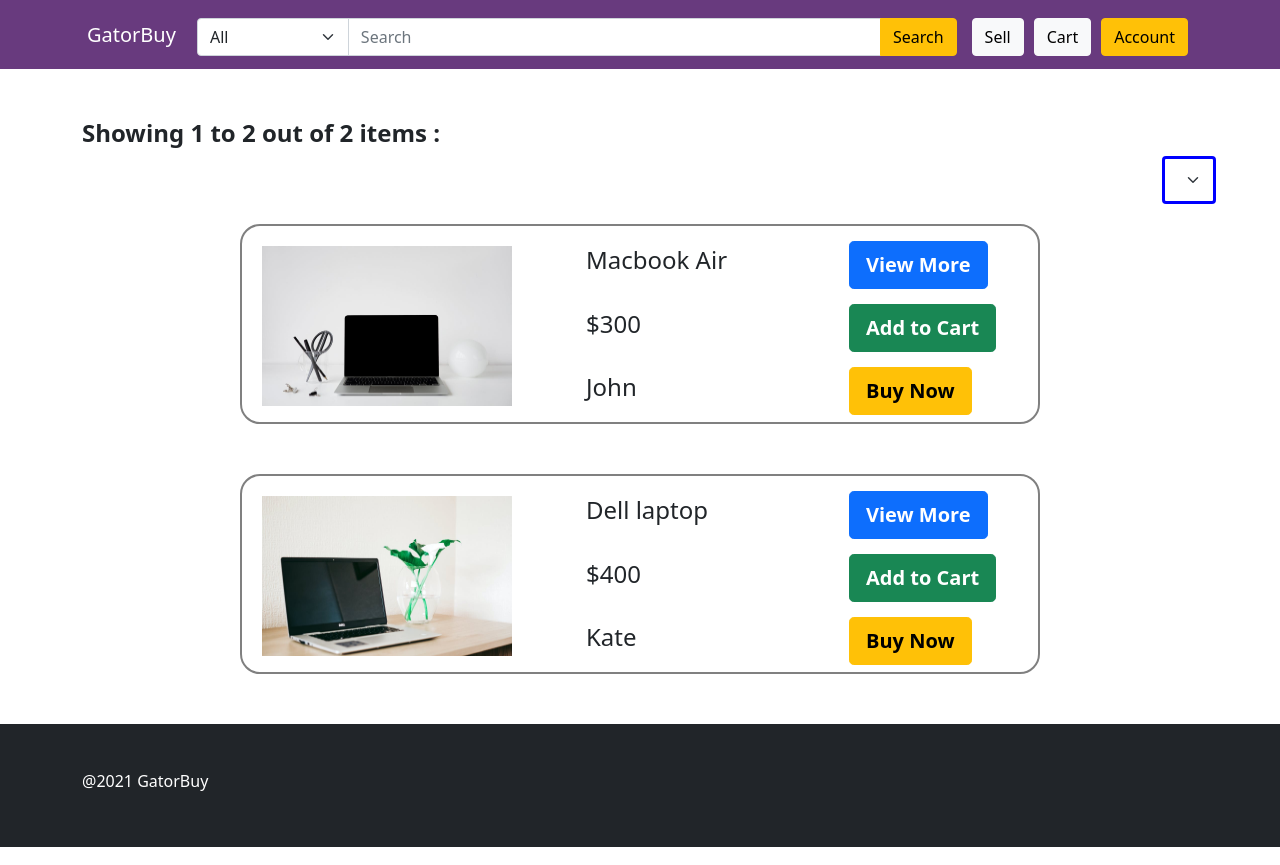
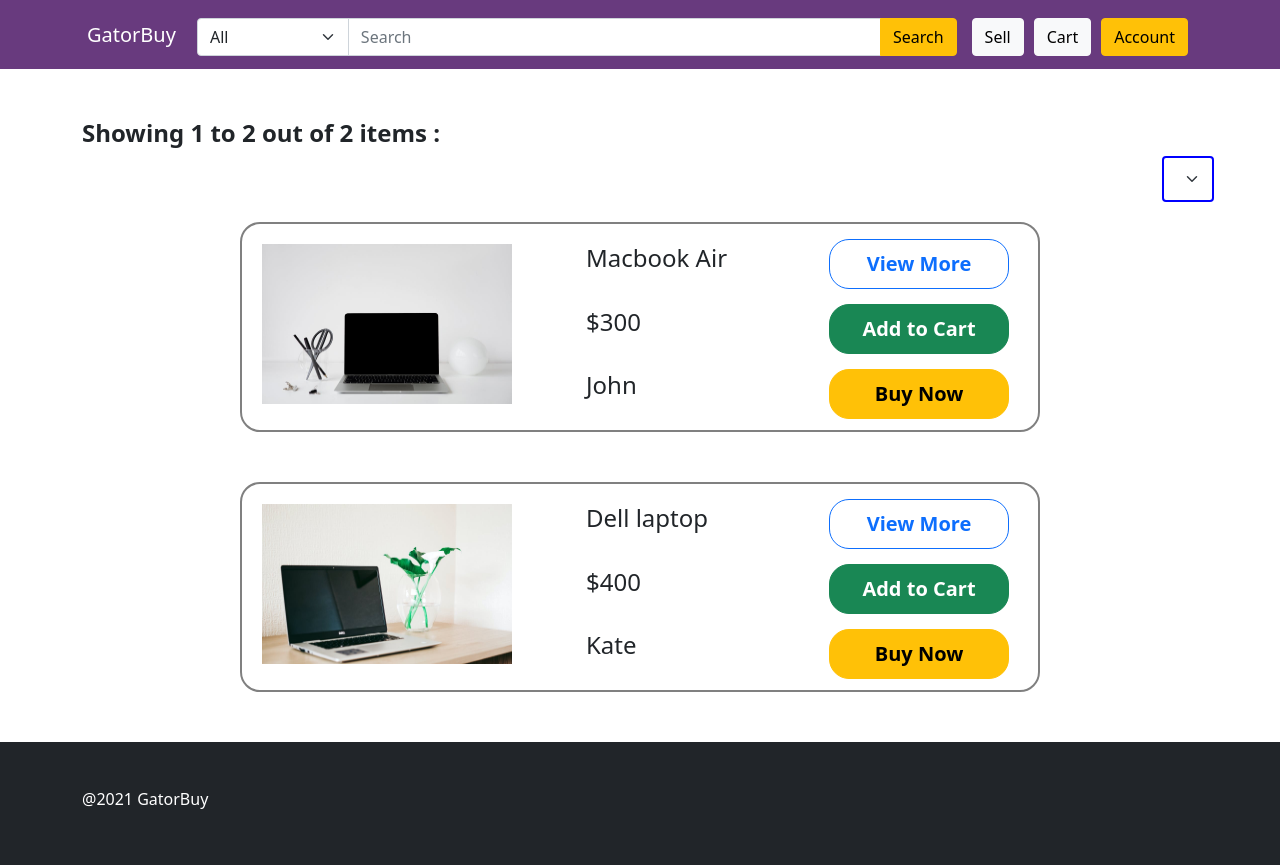
Before and after one commit to ohlesl1e/csc642-team11, a React (Create React App) app in the folder source/: page /Search in a window 1280 px wide. Built offline with nearby package versions, Linux system fonts and the light colour scheme.

Commit message:
change style

```diff
--- a/source/src/pages/Result.js
+++ b/source/src/pages/Result.js
@@ -28,9 +28,9 @@ function Result() {
                             </Row>
                             <Row>
                                 <div>
-                                    <Col><Button variant='outline-primary' size="lg" style={{ fontWeight: 'bold',marginBottom:'40px',width:'350px',height:'60px' }}>Questions? Contact with seller!</Button></Col>
-                                    <Col><Button variant='success' size="lg" style={{ fontWeight: 'bold',marginBottom:'20px',width:'350px',height:'60px'}}>Add to Cart</Button></Col>
-                                    <Col><Button variant='warning' size="lg" style={{ fontWeight: 'bold',marginBottom:'20px',width:'350px',height:'60px' }}>Buy Now</Button></Col>
+                                    <Col><Button variant='outline-primary' size="lg" style={{ fontWeight: 'bold',marginBottom:'40px',width:'350px',height:'60px',borderRadius: '20px' }}>Questions? Contact with seller!</Button></Col>
+                                    <Col><Button variant='success' size="lg" style={{ fontWeight: 'bold',marginBottom:'20px',width:'350px',height:'60px',borderRadius: '20px'}}>Add to Cart</Button></Col>
+                                    <Col><Button variant='warning' size="lg" style={{ fontWeight: 'bold',marginBottom:'20px',width:'350px',height:'60px',borderRadius: '20px' }}>Buy Now</Button></Col>
                                 </div>
                             </Row>
                         </Col>
--- a/source/src/pages/Search.js
+++ b/source/src/pages/Search.js
@@ -10,14 +10,14 @@ function Search() {
                 <h4 style={{ fontWeight: 'bold', marginTop: '50px' }}>Showing 1 to 2 out of 2 items : </h4>
                 <div style={{ marginLeft: '1080px', marginBottom: '20px' }}>
                     <Form>
-                        <Form.Select defaultValue='All' style={{ fontWeight: 'bold', fontSize: '20px', color: '#224466', border: '3px solid blue' }}>
+                        <Form.Select defaultValue='All' style={{ fontWeight: 'bold', fontSize: '20px', color: '#224466', border: '2px solid blue' }}>
                             <option>Price: low to high</option>
                             <option>Price: high to low</option>
                         </Form.Select>
                     </Form>
                 </div>
                 <div id="result-cards">
-                    <div id="result-card1" style={{ border: '2px solid grey', borderRadius: '20px', width: '800px', height: '200px', margin: 'auto', marginBottom: '50px' }}>
+                    <div id="result-card1" style={{ border: '2px solid grey', borderRadius: '20px', width: '800px', height: '210px', margin: 'auto', marginBottom: '50px' }}>
                         <Row>
                             <Col>
                                 <div style={{ marginTop: '20px', marginLeft: '20px' }}>
@@ -32,15 +32,15 @@ function Search() {
                                 </div>
                             </Col>
                             <Col>
-                                <div style={{ marginLeft: '50px' }}>
-                                    <Button variant='primary' size="lg" style={{ fontWeight: 'bold', marginTop: '15px' }}>View More</Button>
-                                    <Button variant='success' size="lg" style={{ fontWeight: 'bold', marginTop: '15px' }}>Add to Cart</Button>
-                                    <Button variant='warning' size="lg" style={{ fontWeight: 'bold', marginTop: '15px' }}>Buy Now</Button>
+                                <div style={{ marginLeft: '30px' }}>
+                                    <Button variant='outline-primary' size="lg" style={{ fontWeight: 'bold', marginTop: '15px',width:'180px',height:'50px',borderRadius: '20px'}}>View More</Button>
+                                    <Button variant='success' size="lg" style={{ fontWeight: 'bold', marginTop: '15px',width:'180px',height:'50px',borderRadius: '20px'}}>Add to Cart</Button>
+                                    <Button variant='warning' size="lg" style={{ fontWeight: 'bold', marginTop: '15px',width:'180px',height:'50px',borderRadius: '20px' }}>Buy Now</Button>
                                 </div>
                             </Col>
                         </Row>
                     </div>
-                    <div id="result-card2" style={{ border: '2px solid grey', borderRadius: '20px', width: '800px', height: '200px', margin: 'auto', marginBottom: '50px' }}>
+                    <div id="result-card2" style={{ border: '2px solid grey', borderRadius: '20px', width: '800px', height: '210px', margin: 'auto', marginBottom: '50px' }}>
                         <Row>
                             <Col>
                                 <div style={{ marginTop: '20px', marginLeft: '20px' }}>
@@ -55,10 +55,10 @@ function Search() {
                                 </div>
                             </Col>
                             <Col>
-                                <div style={{ marginLeft: '50px' }}>
-                                    <Button variant='primary' size="lg" style={{ fontWeight: 'bold', marginTop: '15px' }}>View More</Button>
-                                    <Button variant='success' size="lg" style={{ fontWeight: 'bold', marginTop: '15px' }}>Add to Cart</Button>
-                                    <Button variant='warning' size="lg" style={{ fontWeight: 'bold', marginTop: '15px' }}>Buy Now</Button>
+                                <div style={{ marginLeft: '30px' }}>
+                                    <Button variant='outline-primary' size="lg" style={{ fontWeight: 'bold', marginTop: '15px',width:'180px',height:'50px',borderRadius: '20px' }}>View More</Button>
+                                    <Button variant='success' size="lg" style={{ fontWeight: 'bold', marginTop: '15px',width:'180px',height:'50px',borderRadius: '20px' }}>Add to Cart</Button>
+                                    <Button variant='warning' size="lg" style={{ fontWeight: 'bold', marginTop: '15px',width:'180px',height:'50px',borderRadius: '20px' }}>Buy Now</Button>
                                 </div>
                             </Col>
                         </Row>
```
